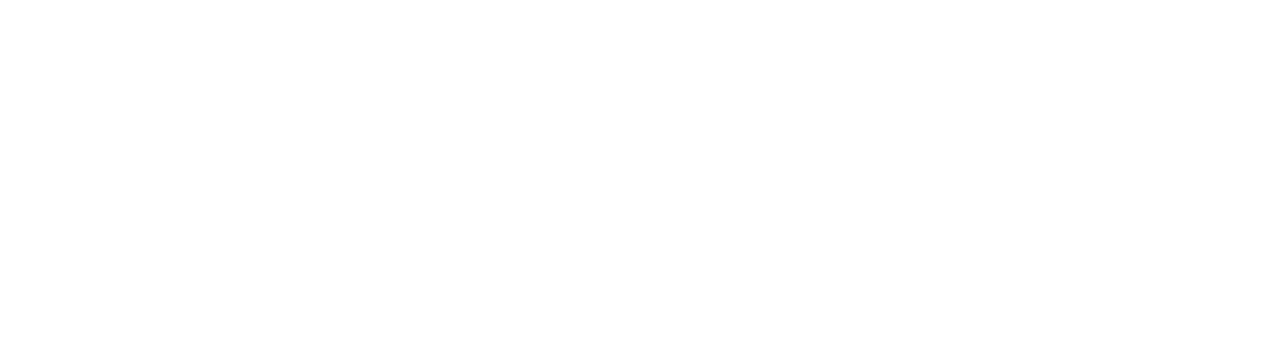
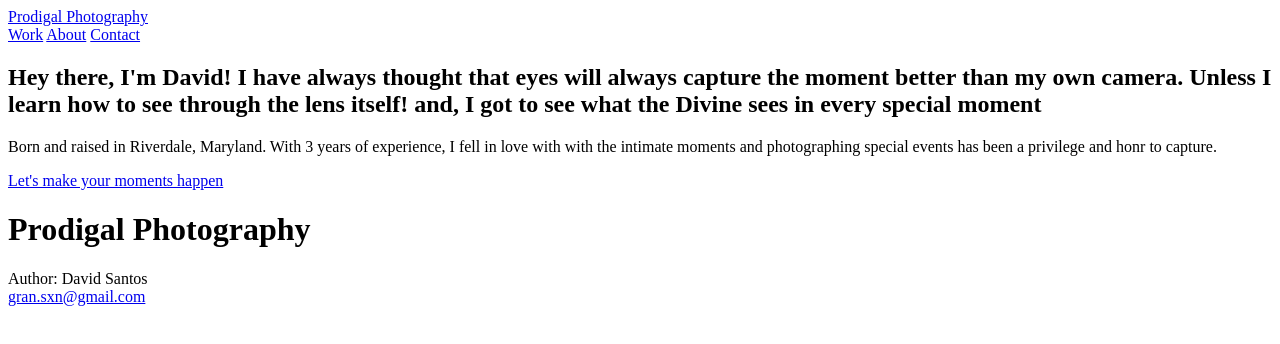
Before and after one commit to XavierMathias/Photography-Website, a plain HTML site: page about.html in a window 1280 px wide. Drawn offline with Linux system fonts and the light colour scheme.

Commit message:
added more information in the baout page, placed a skeleton structure for the work page and modified the index.html

```diff
--- a/about.html
+++ b/about.html
@@ -0,0 +1,43 @@
+<!DOCTYPE html>
+<html lang="en">
+<head>
+    <meta charset="UTF-8">
+    <meta http-equiv="X-UA-Compatible" content="IE=edge">
+    <meta name="viewport" content="width=device-width, initial-scale=1.0">
+    <title>About</title>
+</head>
+<body>
+    <div class="header">
+        <a class="active" href="#home">Prodigal Photography</a>
+    </div>
+
+    <div class="icons"></div>
+
+    <div class="topnav">
+        <a href="work">Work</a>
+        <a href="about">About</a>
+        <a href="contact">Contact</a>
+    </div>
+
+    <div class="aboutme">
+        <h2>Hey there, I'm David! I have always thought that eyes will always capture the moment
+            better than my own camera. Unless I learn how to see through the lens itself! and,
+            I got to see what the Divine sees in every special moment
+        </h2>
+        <p>Born and raised in Riverdale, Maryland. With 3 years of experience, I fell in love with
+            with the intimate moments and photographing special events has been a privilege and honr to capture.
+        </p>
+    </div>
+
+
+    <a class="makecontact" href="contact">Let's make your moments happen</a>
+
+    <div class="footer_section">
+        <h1>Prodigal Photography</h1>
+        <footer>
+            <p>Author: David Santos<br>
+                <a href="mailto:gran.sxn@gmail.com">gran.sxn@gmail.com</a></p>
+        </footer>
+    </div>
+</body>
+</html>
```
Also changed, not shown: index.html (+1 -0 lines), work.html (+35 -0 lines).
